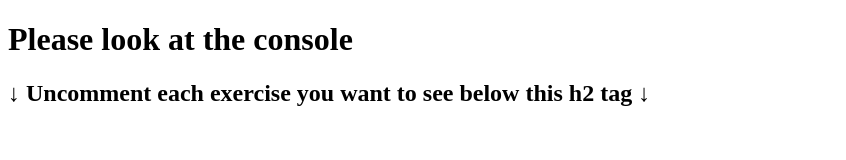
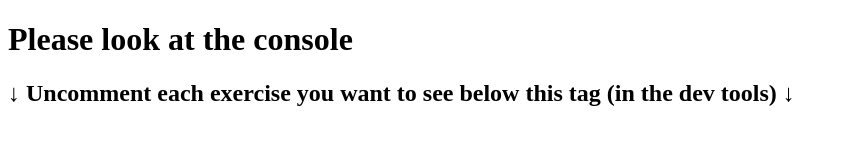
Before and after one commit to tomburger64/JS-practice, a plain HTML site: page index.html in a window 1280 px wide. Shown: the whole page, without its empty margins (0-846 px from the left). Drawn offline with Linux system fonts and the light colour scheme.

Commit message:
still struggling here

```diff
--- a/array-exercises/exercise-two.js
+++ b/array-exercises/exercise-two.js
@@ -28,8 +28,18 @@ const wholeDOBs = people.map((x) => new Date(x.DOB))
 console.log(wholeDOBs) //returns dobs as whole dates
 //using map to pass an arrow func that calls the 'x' temp var which looks for every instance of DOB and retruns it as a date using new Date() (otherwise is a string or numbers)
 
+
+
+
+
+
+
+
+
+
+
+
 //need to get the format right, either by finding the magic function which does that specifically or by dividing each M D Y and putting them back together
-
 DOBsMonth = wholeDOBs.map((x) => x.getMonth() + 1) //+1 needed cuz it's an index
 // console.log(DOBsMonth)
 DOBsDay = wholeDOBs.map((x) => x.getDate())
@@ -37,7 +47,7 @@ DOBsDay = wholeDOBs.map((x) => x.getDate())
 DOBsYear = wholeDOBs.map((x) => x.getFullYear())
 // console.log(DOBsYear)
 
-const fullDOBs = join
+// console.log(`${DOBsMonth} / ${DOBsDay} / ${DOBsYear}`) //puts every month, every day & year all at once
 
 
 
--- a/index.html
+++ b/index.html
@@ -15,7 +15,7 @@
 <noscript>Please enable JS to see my work</noscript>
 
 <h1>Please look at the console</h1>
-<h2>↓ Uncomment each exercise you want to see below this h2 tag ↓</h2>
+<h2>↓ Uncomment each exercise you want to see below this tag (in the dev tools) ↓</h2>
 
 <!-- sources mentionned in each file -->
 
```
